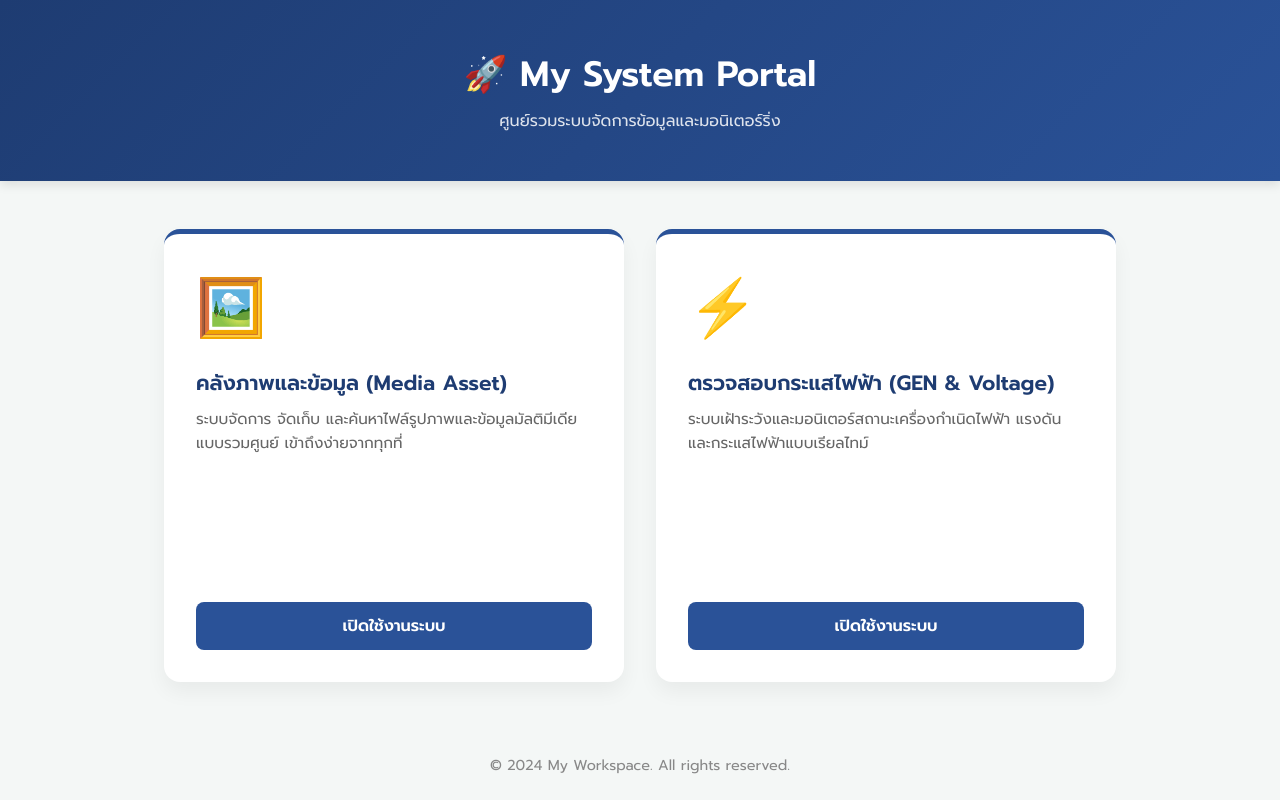
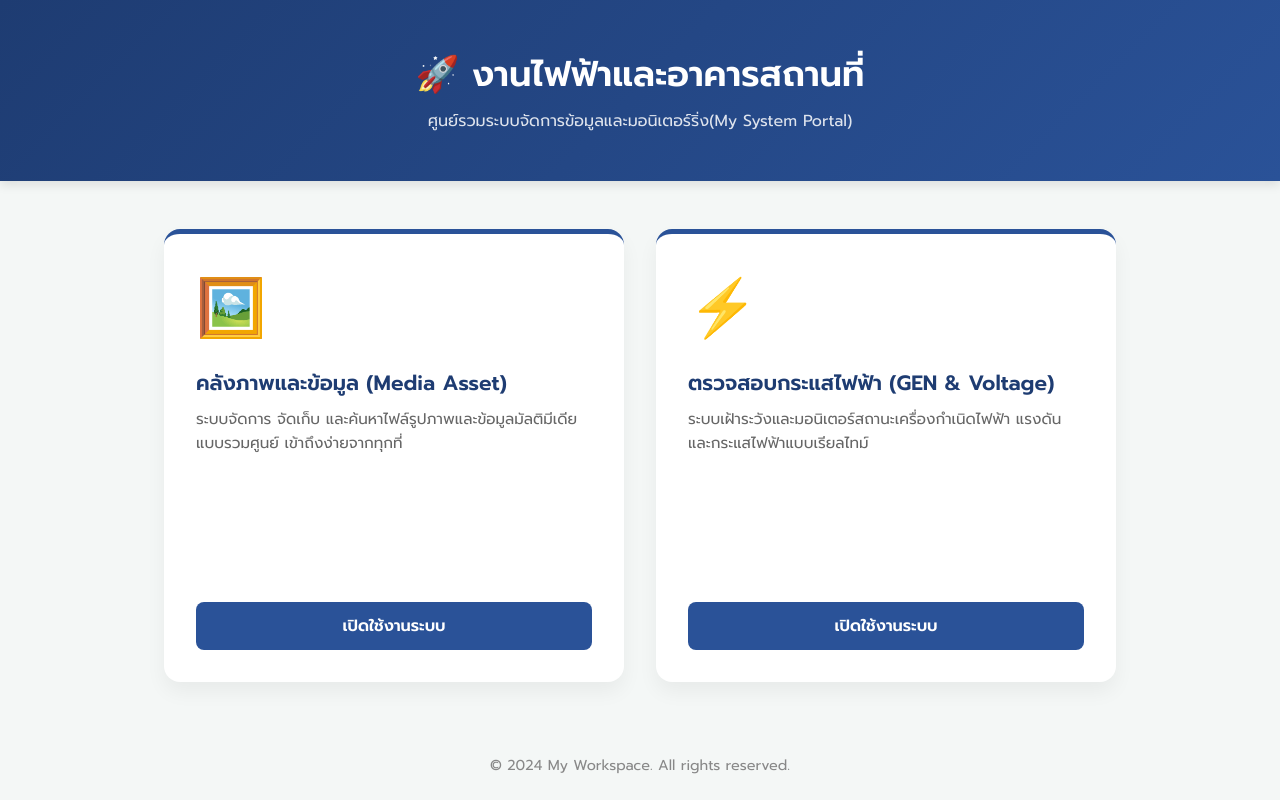
Before and after one commit to thamma13-sudo/SystemPortal, a plain HTML site: page index.html in a window 1280 px wide. Drawn offline with Linux system fonts and the light colour scheme.

Commit message:
Update index.html

```diff
--- a/index.html
+++ b/index.html
@@ -9,8 +9,8 @@
 </head>
 <body>
     <header>
-        <h1>🚀 My System Portal</h1>
-        <p>ศูนย์รวมระบบจัดการข้อมูลและมอนิเตอร์ริ่ง</p>
+        <h1>🚀 งานไฟฟ้าและอาคารสถานที่</h1>
+        <p>ศูนย์รวมระบบจัดการข้อมูลและมอนิเตอร์ริ่ง(My System Portal)</p>
     </header>
 
     <main id="app-container" class="container">
```
